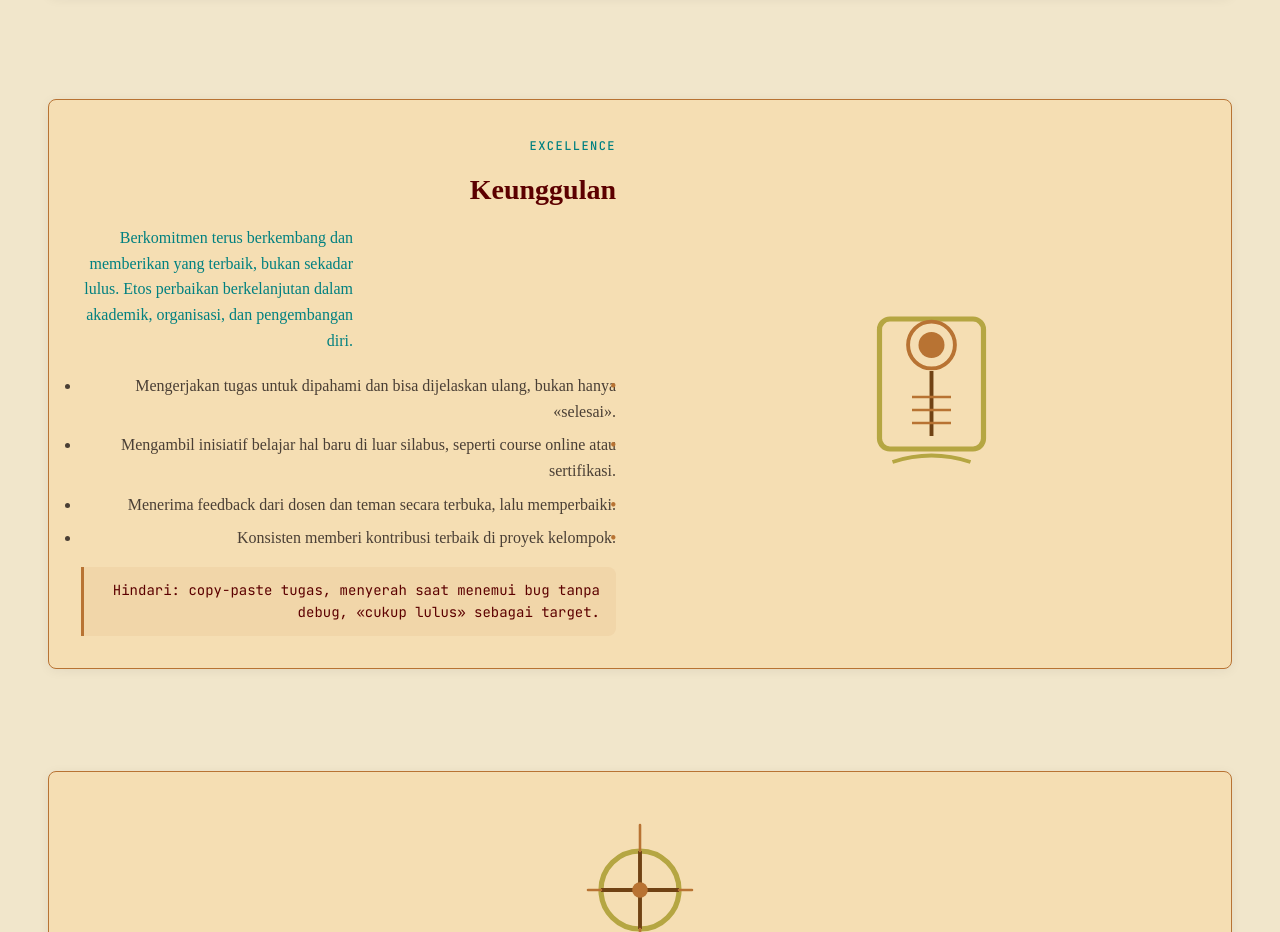
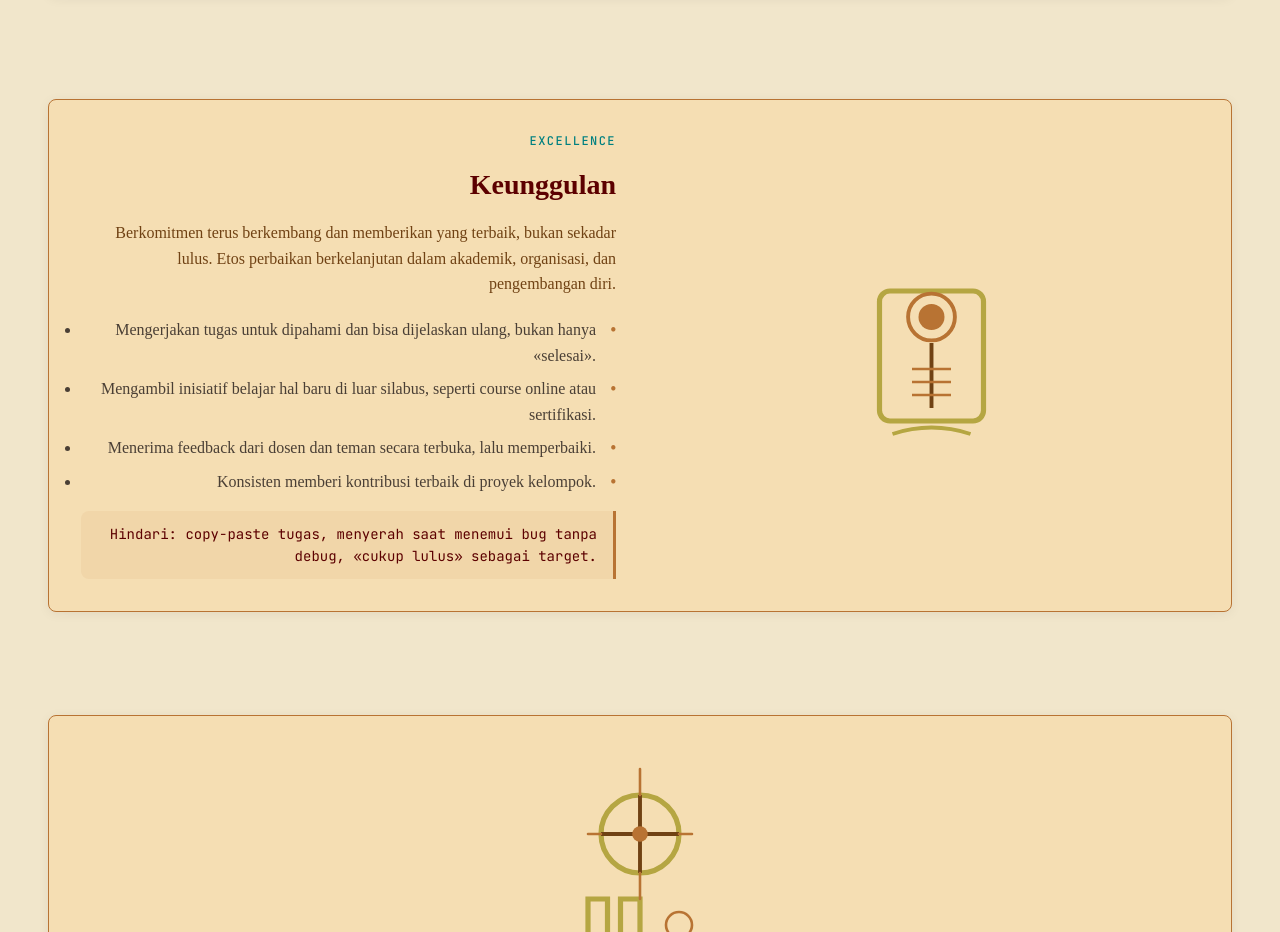
Before and after one commit to DAlpukat/pendidikankarakter, a plain HTML site: page index.html in a window 1280 px wide. Shown: the part 1900-2832 px from the top of the page. Drawn offline with Linux system fonts and the light colour scheme; a web font is replaced by a local one.

Commit message:
fix: excellence teks rata kanan sepenuhnya dan warna definisi diganti sepia agar tidak kotor di atas parchment

```diff
--- a/index.html
+++ b/index.html
@@ -137,7 +137,14 @@ h1, h2, h3 { font-family: var(--font-display); font-weight: 700; color: var(--co
 .value-card__behaviors li::before { content: "\2022"; color: var(--color-copper); font-weight: 700; position: absolute; left: 0; }
 .value-card__anti { font-family: var(--font-mono); font-size: 0.875rem; color: var(--color-mahogany); padding: 0.75rem 1rem; border-left: 3px solid var(--color-copper); background: rgba(184,115,51,0.08); border-radius: 0 var(--radius) var(--radius) 0; }
 
-.value-card--excellence .value-card__def { color: var(--color-teal); }
+/* Excellence: semua teks rata kanan, warna definisi sepia bersih */
+.value-card--excellence .value-card__text { text-align: right; }
+.value-card--excellence .value-card__badge { display: block; text-align: right; }
+.value-card--excellence .value-card__def { color: var(--color-sepia); max-width: none; text-align: right; }
+.value-card--excellence .value-card__behaviors { text-align: right; }
+.value-card--excellence .value-card__behaviors li { padding-left: 0; padding-right: 1.25rem; text-align: right; }
+.value-card--excellence .value-card__behaviors li::before { left: auto; right: 0; }
+.value-card--excellence .value-card__anti { border-left: none; border-right: 3px solid var(--color-copper); border-radius: var(--radius) 0 0 var(--radius); text-align: right; }
 .value-card--reverse .value-card__behaviors li::before { left: auto; right: 0; }
 
 /* Integrity breaks zigzag: full-width vertical stack */
@@ -188,6 +195,7 @@ footer { padding: 2.5rem 1.5rem; background: var(--color-ivory); border-top: 1px
 @media (max-width: 768px) {
   .hero__grid, .value-card, .value-card--reverse { grid-template-columns: 1fr; }
   .value-card--reverse .value-card__text, .value-card--stack .value-card__text { text-align: left; }
+  .value-card--excellence .value-card__text, .value-card--excellence .value-card__badge, .value-card--excellence .value-card__def, .value-card--excellence .value-card__behaviors, .value-card--excellence .value-card__anti { text-align: right; }
   .value-card--stack .value-card__def { margin-left: 0; margin-right: 0; }
   .hero__title { font-size: clamp(2rem, 8vw, 3rem); }
   .nav__list { gap: 1rem; }
```
